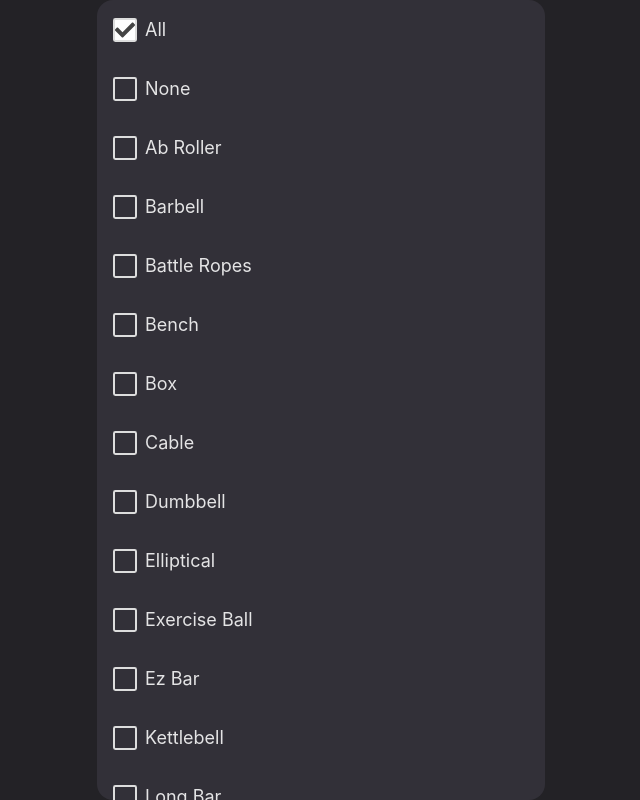
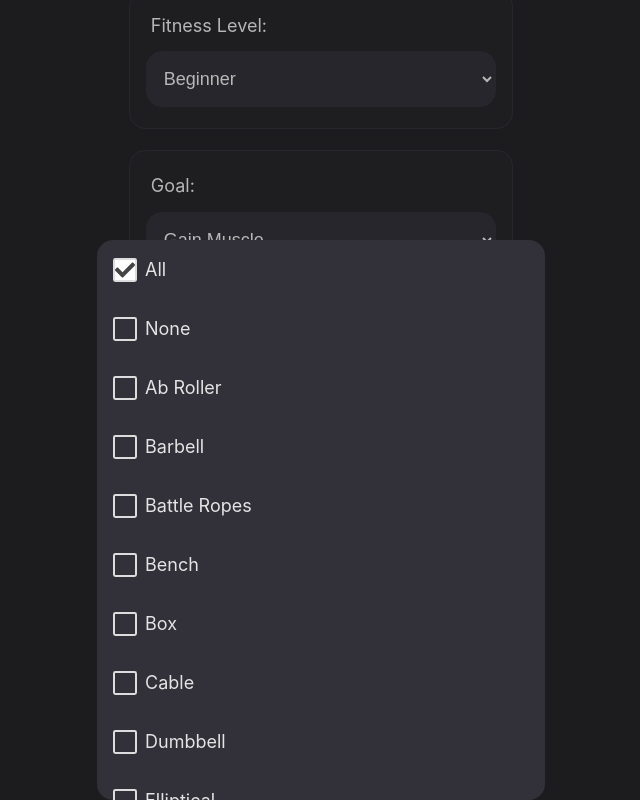
Before and after one commit to GRdevelops/openAI-Workout-Generator, a React (Vite) app: page / in a window 1280 px wide. Both pictures are taken after a click on the element "All". Shown: the part 837-1637 px from the top of the page, without its empty margins (319-959 px from the left). Built offline with nearby package versions, Linux system fonts and the light colour scheme.

Commit message:
Metadata and UI improvements

```diff
--- a/package.json
+++ b/package.json
@@ -21,6 +21,7 @@
     "openai": "^4.19.0",
     "react": "^18.2.0",
     "react-dom": "^18.2.0",
+    "react-helmet": "^6.1.0",
     "react-spinners": "^0.13.8"
   },
   "devDependencies": {
--- a/src/App.jsx
+++ b/src/App.jsx
@@ -2,6 +2,7 @@ import { useState, useEffect } from 'react';
 import './styles/App.css';
 
 // Components
+import MetaData from './components/MetaData';
 import Header from './components/Header';
 import MainHeading from './components/MainHeading';
 import WorkoutForm from './components/WorkoutForm';
@@ -39,6 +40,9 @@ function App() {
 
 	return (
 		<>
+			<MetaData
+				pageTitle='AI Workout Assistant'
+				description='Generate a bespoke fitness program, without having to think about it.'/>
 			<Header userDescription={userDescription} />
 			<MainHeading />
 			<WorkoutForm userData={userData} setUserData={setUserData} onSubmit={handleSubmit} isLoading={loading}/>
--- /dev/null
+++ b/src/components/MetaData.jsx
@@ -0,0 +1,14 @@
+import React from 'react';
+import { Helmet } from 'react-helmet';
+
+const MetaData = ({ pageTitle, description}) => {
+  return (
+    <Helmet>
+      <title>{pageTitle}</title>
+      <meta name="description" content={description} />
+      {/* Add other metadata tags as needed */}
+    </Helmet>
+  );
+};
+
+export default MetaData;
--- a/src/components/WorkoutForm/MultiSelection.jsx
+++ b/src/components/WorkoutForm/MultiSelection.jsx
@@ -2,6 +2,7 @@ import { useState, useEffect, useRef } from 'react';
 import { css } from '@emotion/react';
 import styled from '@emotion/styled';
 import checkmark from '../../assets/checkmark.svg';
+import { motion } from 'framer-motion';
 
 // Custom Hook
 import useOutsideClick from '../../utils/useOutsideClicks.js';
@@ -41,12 +42,13 @@ const Content = styled.label`
 
 const Dropdown = styled.div`
 	width: 90%;
+	height: 70%;
 	max-width: calc(${styles.formWidth} + 5%);
 	max-height: 100vh;
 	overflow: scroll;
 	background-color: ${styles.inputBackgroundColor};
 	position: fixed;
-	top: 0%;
+	bottom: 0%;
 	left: 50%;
 	transform: translatex(-50%);
 	z-index: 99;
@@ -69,6 +71,18 @@ const CheckboxWrapper = styled.div`
 	cursor: pointer;
 	margin-left: 1rem;
 `;
+
+const DropdownInvisibleBackgroundWrapper = styled.div`
+  position: fixed;
+  top: 0;
+  left: 0;
+  width: 100%;
+  height: 100%;
+  background-color: rgba(0, 0, 0, 0.2);
+  z-index: 98;
+`;
+
+const MotionDropdown = motion(Dropdown);
 
 function MultiSelection({ label, populateWith, statePropertyToChange, userData, setUserData }) {
 	const [isDropdownOpen, setIsDropdownOpen] = useState(false);
@@ -97,7 +111,23 @@ function MultiSelection({ label, populateWith, statePropertyToChange, userData,
 		console.log(newChoices);
 	};
 
+	// Close on clicking outside
 	useOutsideClick(dropdownRef, () => setIsDropdownOpen(false));
+
+	// Disable scrolling on open
+	useEffect(() => {
+    if (isDropdownOpen) {
+      document.body.style.overflow = 'hidden';
+    } else {
+      document.body.style.overflow = '';
+    }
+  }, [isDropdownOpen]);
+
+	// Appear animation
+	const dropdownVariants = {
+    hidden: { x: '-50%', y: "100%", opacity: 0 },
+    visible: { x: '-50%', y: 0, opacity: 1 },
+  };
 
 	return (
 		<>
@@ -105,7 +135,19 @@ function MultiSelection({ label, populateWith, statePropertyToChange, userData,
 				<Label>{label}</Label>
 				<SelectElement onClick={toggleDropdown}>{userData.equipment.join(', ')}</SelectElement>
 				{isDropdownOpen && (
-					<Dropdown ref={dropdownRef}>
+					<DropdownInvisibleBackgroundWrapper>
+						<MotionDropdown
+							ref={dropdownRef}
+							initial="hidden"
+							animate="visible"
+							exit="hidden"
+							variants={dropdownVariants}
+							transition={{
+								type: "spring",
+								stiffness: 100,
+								damping: 15,
+							}}
+						>
 							{populateWith.map(choice => (
 								<Choice key={choice}>
 									<input
@@ -125,7 +167,8 @@ function MultiSelection({ label, populateWith, statePropertyToChange, userData,
 									<Content htmlFor={choice}>{choice}</Content>
 								</Choice>
 							))}
-					</Dropdown>
+						</MotionDropdown>
+					</DropdownInvisibleBackgroundWrapper>
 				)}
 			</Wrapper>
 		</>
```
Also changed, not shown: 1 other file (tests, documents, lock files or other folders). Lines whose indentation alone changed are shown as unchanged.
